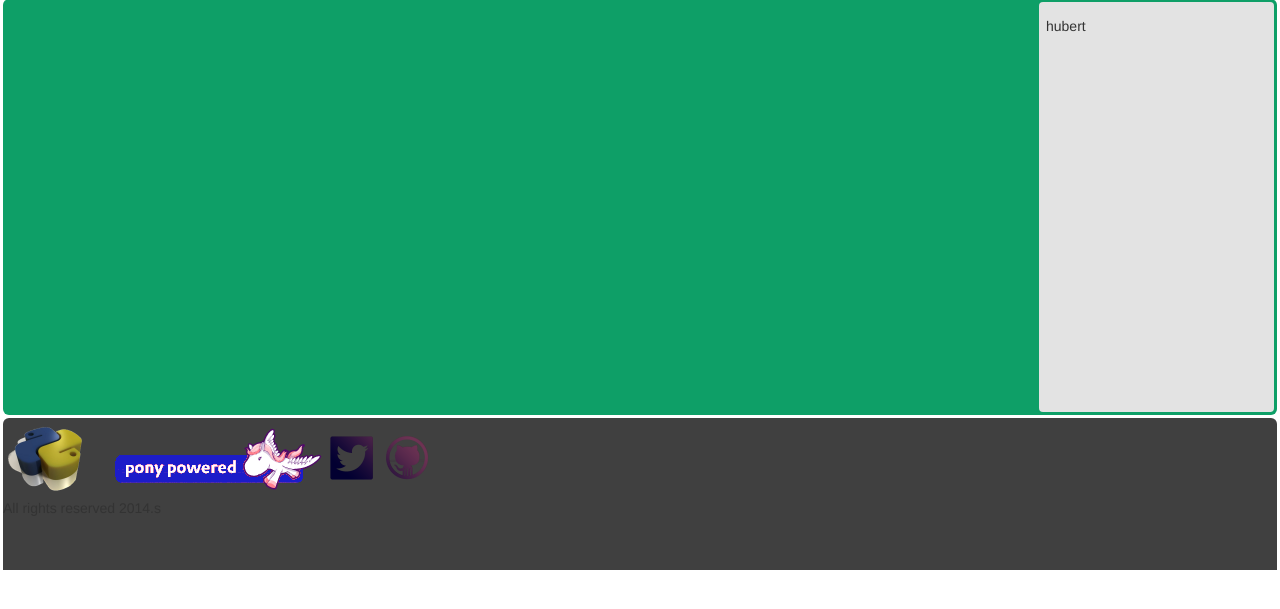
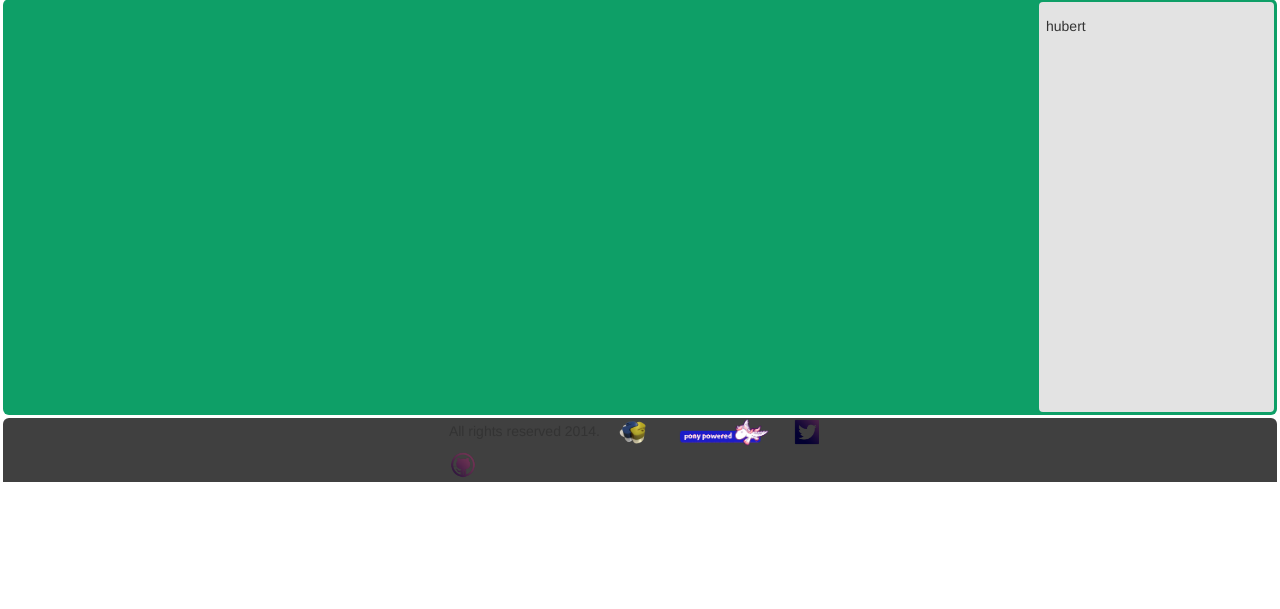
Before and after one commit to jawbreakyr/scrum-board, a Django app: a page that uses task/templates/task/index.html in a window 1280 px wide. Shown: the part 64-673 px from the top of the page. Run offline with Django 3.2, Linux system fonts and the light colour scheme; a user stored in the database is signed in; data comes from the database, SQL or seed files in the repository; parts of the project's set-up code (start-up, migrations or seed data) failed here and were passed over; some libraries are stand-ins or nearby versions.

Commit message:
revising the css designing

```diff
--- a/task/static/css/bio.css
+++ b/task/static/css/bio.css
@@ -1,5 +1,7 @@
 .bio-cont {
 	text-align: center;
+	margin-top: 15%;
+	margin-right: 30%;
 }
 
 #bio {
--- a/task/static/css/footer.css
+++ b/task/static/css/footer.css
@@ -1,6 +1,6 @@
 .footer {
 	background-color: #404040;
-	height: 152px;
+	height: 8%;
 	border-top-left-radius: 6px;
 	border-top-right-radius: 6px;
 	margin-top: 3px;
@@ -9,3 +9,13 @@
 	padding: 0px;
 	margin-bottom: 0px;
 }
+
+.socials{
+	height: 28px;
+	margin-right: 20px;
+}
+
+.footer-container p{
+	display: inline-block !important;
+	margin-right: 14px !important;
+}
--- a/task/static/css/note.css
+++ b/task/static/css/note.css
@@ -18,6 +18,11 @@ html, body {
     clear: both;
 }
 
+.footer-container{
+    margin-left: 35%;
+    margin-right: 33%;
+}
+
 .column_wrapper {
     display: inline;
     float: left;
@@ -32,11 +37,10 @@ html, body {
 }
 
 .board-wrapper-null {
-    background-color: #0E9F67;
     font: 14px "Helvetica Neue", Arial, Helvetica, sans-serif;
     border-radius: 4px;
     margin-bottom: 0px;
-    height: 416px;
+    height: 56%;
     margin-right: 3px;
     margin-left: 3px;
 }
@@ -50,10 +54,14 @@ html, body {
 .column_wrapper-null {
     display: inline;
     float: left;
-    margin: 3px;
+    margin-left: 24%;
+    margin-top: -8%;
     padding: 0.5em;
     border-radius: 4px;
-    height: 450px;
+}
+
+.modal-content {
+    width: 124%;
 }
 
 /* -------------------------------------TASK UI CSS------------------------------------------------- */
@@ -102,7 +110,7 @@ html, body {
     font: 14px "Helvetica Neue", Arial, Helvetica, sans-serif;
     border-radius: 4px;
     margin-bottom: 0px;
-    height: 405px;
+    height: 183px;
 }
 
 .form {
--- a/task/templates/task/index.html
+++ b/task/templates/task/index.html
@@ -19,7 +19,7 @@
                     <li><a href="#">Polls</a></li>
                     <li><a href="#">Blog</a></li>
                     <li><a href="#">About</a></li>
-                    <li><img class="main-logo" src="static/images/scrum.png"/></li>
+                    <li><img class="main-logo" src="{{ STATIC_URL }}images/scrum.png"/></li>
                 </ol>
                 <form action="{% url 'logout' %}">
                     <button class="input" type="submit">Log out</button>
@@ -64,8 +64,7 @@
     {% else %}
         <div class="board-wrapper-null">
             <div class="column_wrapper-null">
-                <span id="error">{{ error_message }}</span>
-                <img src="static/images/hobort.png"/>
+                <img src="{{ STATIC_URL }}images/hobort.png"/>
             </div>
             <div class="bio-cont">
                 {% include "task/bio.html" %}
@@ -73,11 +72,13 @@
         </div>
     {% endif %}
         <div class="footer">
-            <a href="https://www.python.org/"><img src="{% static 'images/pie.png' %}"/></a>
-            <a href="https://www.djangoproject.com/"><img src="{% static 'images/badge.png' %}"/></a>
-            <a href="https://twitter.com/jawfartz/"><img src="{% static 'images/twitter.png' %}"/></a>
-            <a href="https://github.com/jawbreakyr/"><img src="{% static 'images/github.png' %}"/></a>
-            <p>All rights reserved 2014.s</p>
+            <div class="footer-container">
+                <p>All rights reserved 2014.</p>
+                <a href="https://www.python.org/"><img class="socials" src="{{ STATIC_URL }}images/pie.png"/></a>
+                <a href="https://www.djangoproject.com/"><img class="socials" src="{{ STATIC_URL }}images/badge.png"/></a>
+                <a href="https://twitter.com/jawfartz/"><img class="socials" src="{{ STATIC_URL }}images/twitter.png"/></a>
+                <a href="https://github.com/jawbreakyr/"><img class="socials" src="{{ STATIC_URL }}images/github.png"/></a>
+            </div>
         </div>
 
     <!-- Modal -->
@@ -127,19 +128,22 @@
                     <h4 class="modal-title" id="mySmallModalLabel"><strong>Ayo...</strong></h4>
                 </div>
                 <div class="form_wrapper_login">
+                    <div>
+                        <span id="error">{{ error_message }}</span>
+                    </div>
                     <div class="form_login">
                         <form action="{% url 'authen_view' %}" method="post">
                             {% csrf_token %}
                             <div class="login">
                                 <div class="login_attr">
-                                    <label for="username">User name:</label>
-                                    <input type="text" name="username" value="" id="username">
+                                    <div class="login_attr">
+                                        <label for="username">User name:</label>
+                                        <input type="text" name="username" value="" id="username">
+                                        <label for="password">Password:</label>
+                                        <input type="password" name="password" value="" id="password">
+                                    </div>
+                                    <div><input class="button" type="submit" value="Sign in:"/></div>
                                 </div>
-                                <div class="login_attr">
-                                    <label for="password">Password:</label>
-                                    <input type="password" name="password" value="" id="password">
-                                </div>
-                                <div><input class="button" type="submit" value="Sign in:"/></div>
                             </div>
                         </form>
                     </div>
```
Also changed, not shown: scrum_board/urls.py (+4 -4 lines).
